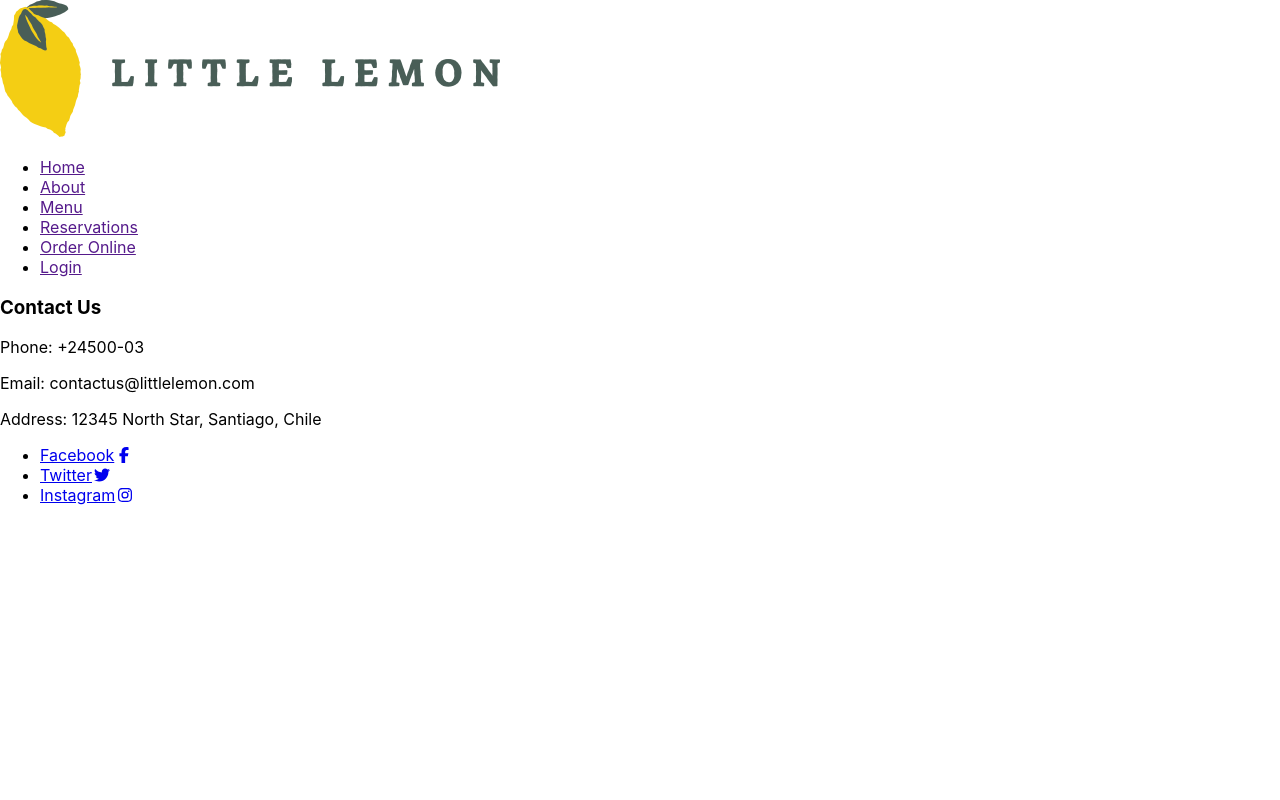
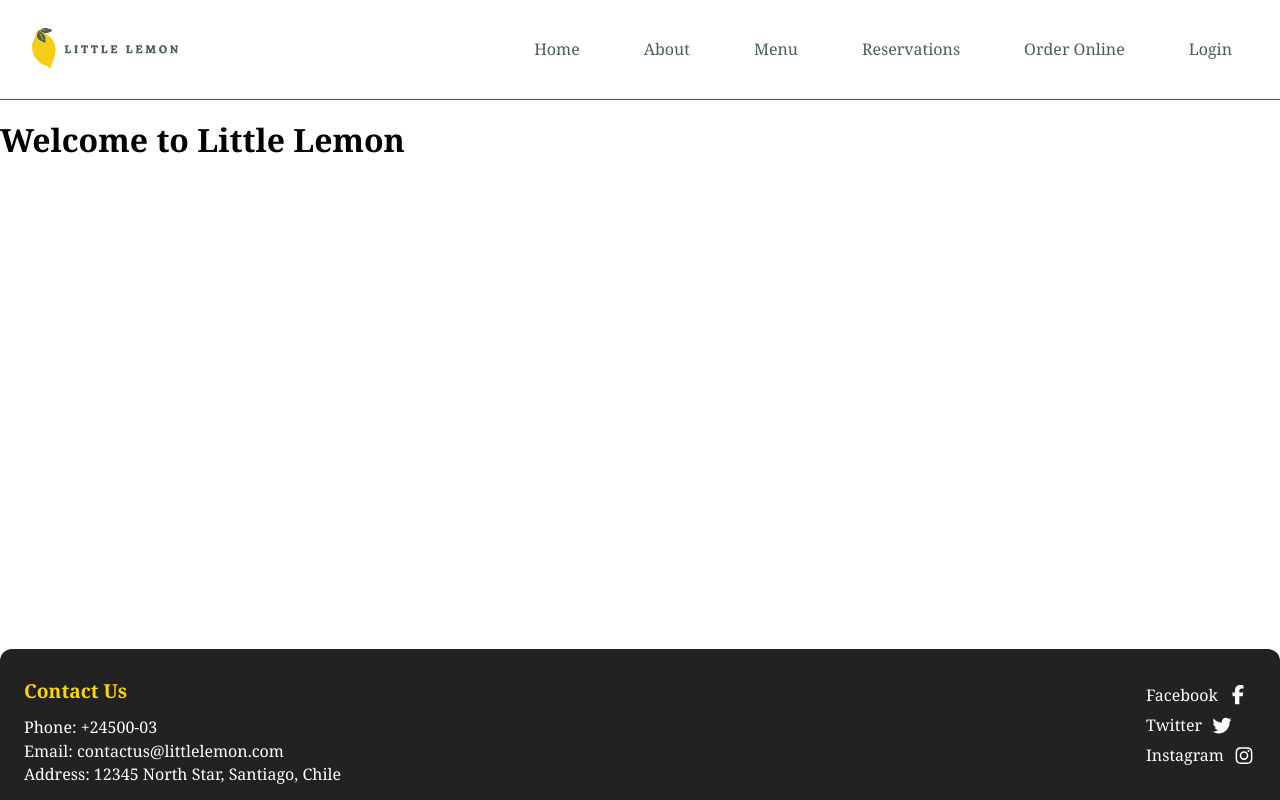
Before and after one commit to matkomilovic666/little-lemon-capstone, a React (Create React App) app: page / in a window 1280 px wide. Built offline with nearby package versions, Linux system fonts and the light colour scheme; a web font is replaced by a local one.

Commit message:
Add some basic styling to the page

```diff
--- a/package.json
+++ b/package.json
@@ -3,16 +3,22 @@
   "version": "0.1.0",
   "private": true,
   "dependencies": {
+    "@emotion/react": "^11.14.0",
+    "@emotion/styled": "^11.14.1",
     "@fortawesome/fontawesome-svg-core": "^7.2.0",
     "@fortawesome/free-brands-svg-icons": "^7.2.0",
     "@fortawesome/react-fontawesome": "^3.3.1",
+    "@mui/icons-material": "^9.0.0",
+    "@mui/material": "^9.0.0",
     "@testing-library/dom": "^10.4.1",
     "@testing-library/jest-dom": "^6.9.1",
     "@testing-library/react": "^16.3.2",
     "@testing-library/user-event": "^13.5.0",
+    "modern-normalize": "^3.0.1",
     "react": "^19.2.5",
     "react-dom": "^19.2.5",
     "react-fontawesome": "^1.7.1",
+    "react-router-dom": "^7.14.2",
     "react-scripts": "5.0.1",
     "web-vitals": "^2.1.4"
   },
--- a/src/App.css
+++ b/src/App.css
@@ -1,3 +1,200 @@
+/* Footer Layout */
+
+.footer-section {
+  display: flex;
+  flex-wrap: nowrap;
+  justify-content: space-between;
+  align-items: flex-start;
+  background: #222;
+  color: #fff;
+  padding: 12px;
+  margin-top: auto;
+  border-radius: 12px 12px 0 0;
+  max-height: 160px;
+  width: 100%;
+  box-sizing: border-box;
+}
+
+.footer-column:first-child {
+  text-align: left;
+  margin-left: 12px;
+}
+
+.footer-column:last-child {
+  margin-top: 24px;
+  margin-right: 12px;
+  text-align: right;
+  display: flex;
+  flex-direction: column;
+  align-items: flex-end;
+}
+
+.footer-column h3 {
+  margin-bottom: 1rem;
+  font-size: 1.2rem;
+  color: #ffd700;
+}
+
+.footer-column p {
+  margin: 0.3rem 0;
+  font-size: 1rem;
+}
+
+.social-media-links {
+  list-style: none;
+  padding: 0;
+  margin: 0;
+  display: flex;
+  flex-direction: column;
+  gap: 0.7rem;
+}
+
+.social-media-links a {
+  color: #fff;
+  text-decoration: none;
+  display: flex;
+  align-items: center;
+  gap: 0.5rem;
+  transition: color 0.2s;
+}
+
+.social-media-links a:hover {
+  color: #ffd700;
+}
+
+.icon {
+  font-size: 1.2rem;
+}
+
+@media (max-width: 600px) {
+  .footer-section {
+    flex-direction: column;
+    align-items: stretch;
+    padding: 1.5rem 1rem 0.5rem 1rem;
+    border-radius: 16px 16px 0 0;
+    text-align: left;
+  }
+  .footer-column {
+    min-width: 0;
+    text-align: left !important;
+    align-items: flex-start !important;
+  }
+}
+
+/* Sticky footer for short pages */
+body, #root {
+  min-height: 100vh;
+  display: flex;
+  flex-direction: column;
+}
+
+#root > *:last-child {
+  margin-top: auto;
+}
+/* Hamburger menu styles */
+.nav-menu {
+  position: absolute;
+  top: 70px;
+  right: 2rem;
+  background: #fff;
+  box-shadow: 0 2px 8px rgba(0,0,0,0.08);
+  border-radius: 8px;
+  padding: 1rem 2rem;
+  list-style: none;
+  display: none;
+  flex-direction: column;
+  gap: 1rem;
+  z-index: 100;
+}
+
+.nav-menu.expanded {
+  display: flex;
+}
+
+@media (min-width: 768px) {
+  .nav-menu {
+    position: static;
+    display: flex !important;
+    flex-direction: row;
+    background: none;
+    box-shadow: none;
+    padding: 0;
+    gap: 2rem;
+  }
+}
+/* NavBar Styles */
+/* NavBar Layout */
+.nav-bar {
+  display: flex;
+  align-items: center;
+  justify-content: space-between;
+  padding: 1rem 2rem;
+  background: #fff;
+  border-bottom: 1px solid #eee;
+  position: relative;
+}
+
+.nav-logo img {
+  height: 40px;
+}
+
+/* Burger button only visible on mobile */
+.nav-burger {
+  background: none;
+  border: none;
+  cursor: pointer;
+  padding: 0.5rem;
+  display: flex;
+  align-items: center;
+  z-index: 200;
+}
+
+.nav-burger svg {
+  display: block;
+  color: #222;
+  width: 2rem;
+  height: 2rem;
+}
+
+/* Hide burger on desktop */
+@media (min-width: 768px) {
+  .nav-burger {
+    display: none;
+  }
+}
+
+/* Hamburger menu styles */
+.nav-menu {
+  position: absolute;
+  top: 70px;
+  right: 2rem;
+  background: #fff;
+  box-shadow: 0 2px 8px rgba(0,0,0,0.08);
+  border-radius: 8px;
+  padding: 1rem 2rem;
+  list-style: none;
+  display: none;
+  flex-direction: column;
+  gap: 1rem;
+  z-index: 100;
+}
+
+.nav-menu.expanded {
+  display: flex;
+}
+
+@media (min-width: 768px) {
+  .nav-menu {
+    position: static;
+    display: flex !important;
+    flex-direction: row;
+    background: none;
+    box-shadow: none;
+    padding: 0;
+    gap: 2rem;
+  }
+}
+
 .App {
   text-align: center;
 }
--- a/src/App.js
+++ b/src/App.js
@@ -1,13 +1,16 @@
 import './App.css';
 import Header from './components/Header';
-import Main from './components/Main';
+import Home from './pages/Home';
 import Footer from './components/Footer';
+import {Route, Routes} from 'react-router-dom';
 
-function App() {
+const App = () => {
   return (
     <>
       <Header />
-      <Main />
+      <Routes>
+        <Route path="/" element={<Home />} />
+      </Routes>
       <Footer />
     </>
   );
--- a/src/components/Footer.js
+++ b/src/components/Footer.js
@@ -1,7 +1,7 @@
 import { FontAwesomeIcon } from '@fortawesome/react-fontawesome';
 import { faFacebookF, faTwitter, faInstagram } from '@fortawesome/free-brands-svg-icons';
 
-function Footer() {
+const Footer = () => {
     return (
         <footer className="footer-section">
             <div className="footer-column">
@@ -13,19 +13,19 @@ function Footer() {
             <div className="footer-column">
                 <ul className="social-media-links">
                     <li>
-                        <a href="#">
+                        <a href="https://facebook.com" target="_blank" rel="noopener noreferrer">
                             Facebook
                             <FontAwesomeIcon icon={faFacebookF} className="icon" />
                         </a>
                     </li>
                     <li>
-                        <a href="#">
+                        <a href="https://twitter.com" target="_blank" rel="noopener noreferrer">
                             Twitter
                             <FontAwesomeIcon icon={faTwitter} className="icon" />
                         </a>
                     </li>
                     <li>
-                        <a href="#">
+                        <a href="https://instagram.com" target="_blank" rel="noopener noreferrer">
                             Instagram
                             <FontAwesomeIcon icon={faInstagram} className="icon" />
                         </a>
--- a/src/components/Header.js
+++ b/src/components/Header.js
@@ -1,10 +1,8 @@
-import logo from '../assets/logo.png';
 import Nav from './Nav';
 
-function Header() {
+const Header = () => {
   return (
     <header>
-      <img src={logo} alt="Little Lemon logo" />
       <Nav />
     </header>
   );
--- a/src/components/Main.js
+++ b/src/components/Main.js
@@ -1,7 +1,8 @@
 
-function Main() {
+const Main = ({ children }) => {
   return (
     <main>
+      { children }
     </main>
   );
 };
--- a/src/components/Nav.js
+++ b/src/components/Nav.js
@@ -1,5 +1,10 @@
+import { useState } from 'react';
+import { Link } from 'react-router-dom';
+import logo from '../assets/logo.png';
+import MenuIcon from '@mui/icons-material/Menu';
+
 const navLinks = [
-  {anchor: '', name: 'Home'},
+  {anchor: '/', name: 'Home'},
   {anchor: '', name: 'About'},
   {anchor: '', name: 'Menu'},
   {anchor: '', name: 'Reservations'},
@@ -7,17 +12,31 @@ const navLinks = [
   {anchor: '', name: 'Login'},
 ];
 
-function Nav() {
+
+const Nav = () => {
+  const [isNavExpanded, setIsNavExpanded] = useState(false);
   return (
-    <nav>
-      <ul>
-        {navLinks.map((navLink, index) =>
+    <nav className="nav-bar">
+      <div className="nav-logo">
+        <img src={logo} alt="Little Lemon logo" />
+      </div>
+      <button
+        className="nav-burger"
+        type="button"
+        onClick={() => setIsNavExpanded(!isNavExpanded)}
+        aria-expanded={isNavExpanded}
+        aria-label="Toggle navigation menu"
+      >
+        <MenuIcon style={{ fontSize: 32, color: '#222' }} />
+      </button>
+      <ul className={`nav-menu${isNavExpanded ? ' expanded' : ''}`}>
+        {navLinks.map((navLink, index) => (
           <li key={index}>
-            <a href={navLink.anchor}>
+            <Link to={navLink.anchor} onClick={() => setIsNavExpanded(false)}>
               {navLink.name}
-            </a>
+            </Link>
           </li>
-        )}
+        ))}
       </ul>
     </nav>
   );
--- a/src/index.css
+++ b/src/index.css
@@ -1,13 +1,107 @@
 body {
-  margin: 0;
-  font-family: -apple-system, BlinkMacSystemFont, 'Segoe UI', 'Roboto', 'Oxygen',
-    'Ubuntu', 'Cantarell', 'Fira Sans', 'Droid Sans', 'Helvetica Neue',
-    sans-serif;
+  font-family:Cambria, Cochin, Georgia, Times, 'Times New Roman', serif;
   -webkit-font-smoothing: antialiased;
   -moz-osx-font-smoothing: grayscale;
 }
 
-code {
-  font-family: source-code-pro, Menlo, Monaco, Consolas, 'Courier New',
-    monospace;
+a {
+  text-decoration: none;
 }
+
+header {
+  border-bottom: #495E57 solid 0.1rem;
+}
+
+.container-grid {
+  display: grid;
+  width: 60vw;
+  margin-left: auto;
+  margin-right: auto;
+}
+
+/*-- Nav bar --*/
+
+.nav-bar {
+  grid-template-columns: auto auto auto;
+  /*padding-top: 1.4em;
+  padding-bottom: 1.4em;*/
+}
+
+.nav-bar > img {
+  grid-column: 1;
+  width: 11vw;
+  justify-self: start;
+  align-self: center;
+}
+
+.nav-bar button {
+  display: none;
+}
+
+.nav-bar ul {
+  grid-column: 3;
+  display: flex;
+  justify-content: right;
+  margin-block-start: 0;
+  margin-block-end: 0;
+  padding-inline-start: 0;
+  list-style-type: none;
+  transition: left 0.5s;
+}
+
+.nav-bar ul.expanded {
+  left: 0;
+}
+
+.nav-bar li {
+  display: flex;
+}
+
+.nav-bar a {
+  display: flex;
+  align-items: center;
+  padding-top: 1.5rem;
+  padding-left: 1rem;
+  padding-right: 1rem;
+  padding-bottom: 1.5rem;
+  /*text-transform: uppercase;*/
+  color: #495E57;
+  transition: background-color 0.5s;
+}
+
+.nav-bar a:hover {
+  background-color: #F4CE14;
+}
+
+
+/*-- Media queries ------------------------------------------------------*/
+
+@media only screen and (max-width: 992px) {
+  .nav-bar {
+    grid-template-columns: auto auto;
+  }
+
+  .nav-bar button {
+    grid-column: 2;
+    width: 2.5rem;
+    justify-self: end;
+    display: inline-block;
+    background: none;
+    border: none;
+  }
+
+  .nav-bar ul {
+    position: absolute;
+    flex-direction: column;
+    width: 30vw;
+    height: 100vh;
+    top: 0;
+    left: -30vw;
+    background-color: #FFFFFF;
+    border-right: #495E57 solid 0.1rem;
+  }
+
+  .nav-bar li {
+    flex-direction: column;
+  }
+}
--- a/src/index.js
+++ b/src/index.js
@@ -2,12 +2,16 @@ import React from 'react';
 import ReactDOM from 'react-dom/client';
 import './index.css';
 import App from './App';
+import { BrowserRouter } from 'react-router-dom';
+import 'modern-normalize/modern-normalize.css';
 import reportWebVitals from './reportWebVitals';
 
 const root = ReactDOM.createRoot(document.getElementById('root'));
 root.render(
   <React.StrictMode>
-    <App />
+    <BrowserRouter>
+      <App />
+    </BrowserRouter>
   </React.StrictMode>
 );
 
--- /dev/null
+++ b/src/pages/Home.js
@@ -0,0 +1,11 @@
+import Main from '../components/Main';
+
+const Home = () => {
+  return (
+    <Main>
+        <h1>Welcome to Little Lemon</h1>
+    </Main>
+  );
+};
+
+export default Home;
```
Also changed, not shown: 1 other file (tests, documents, lock files or other folders).
